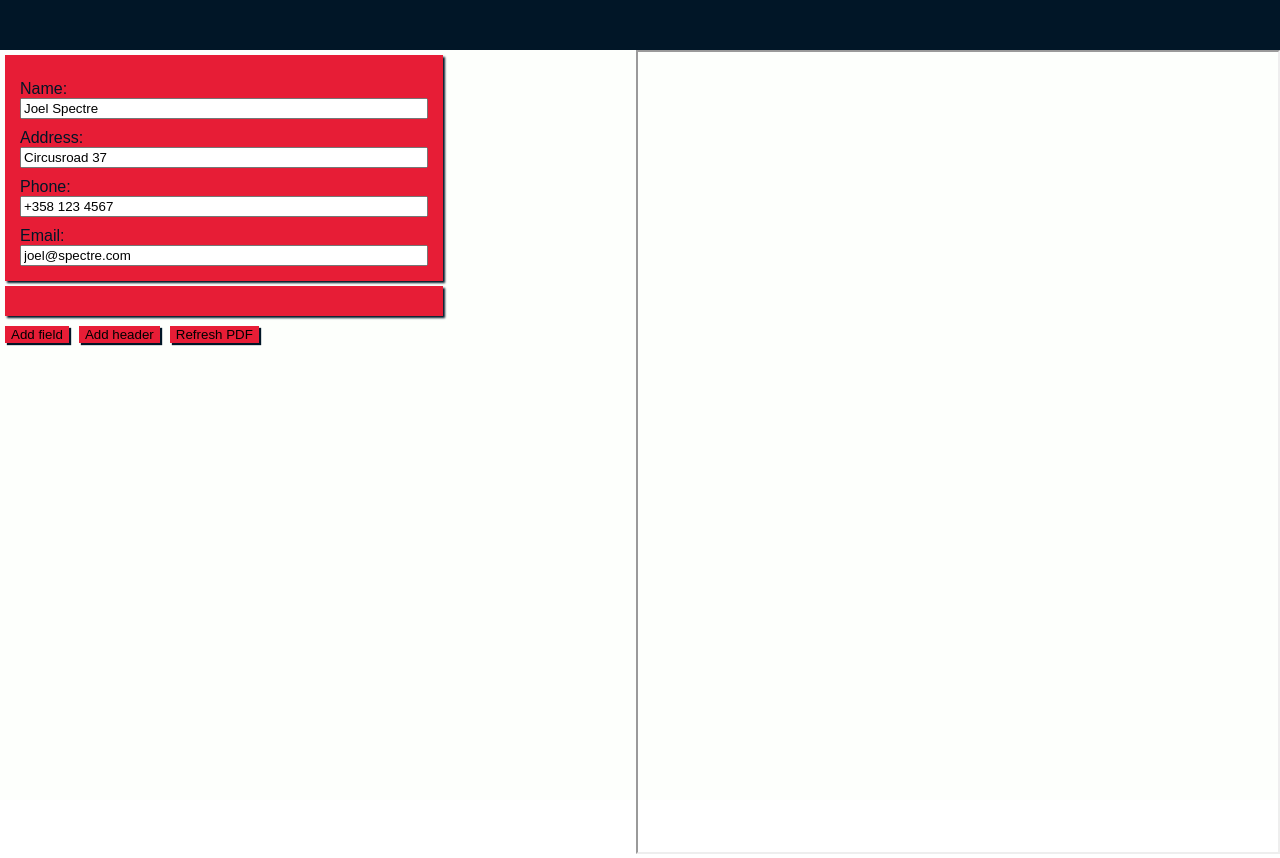
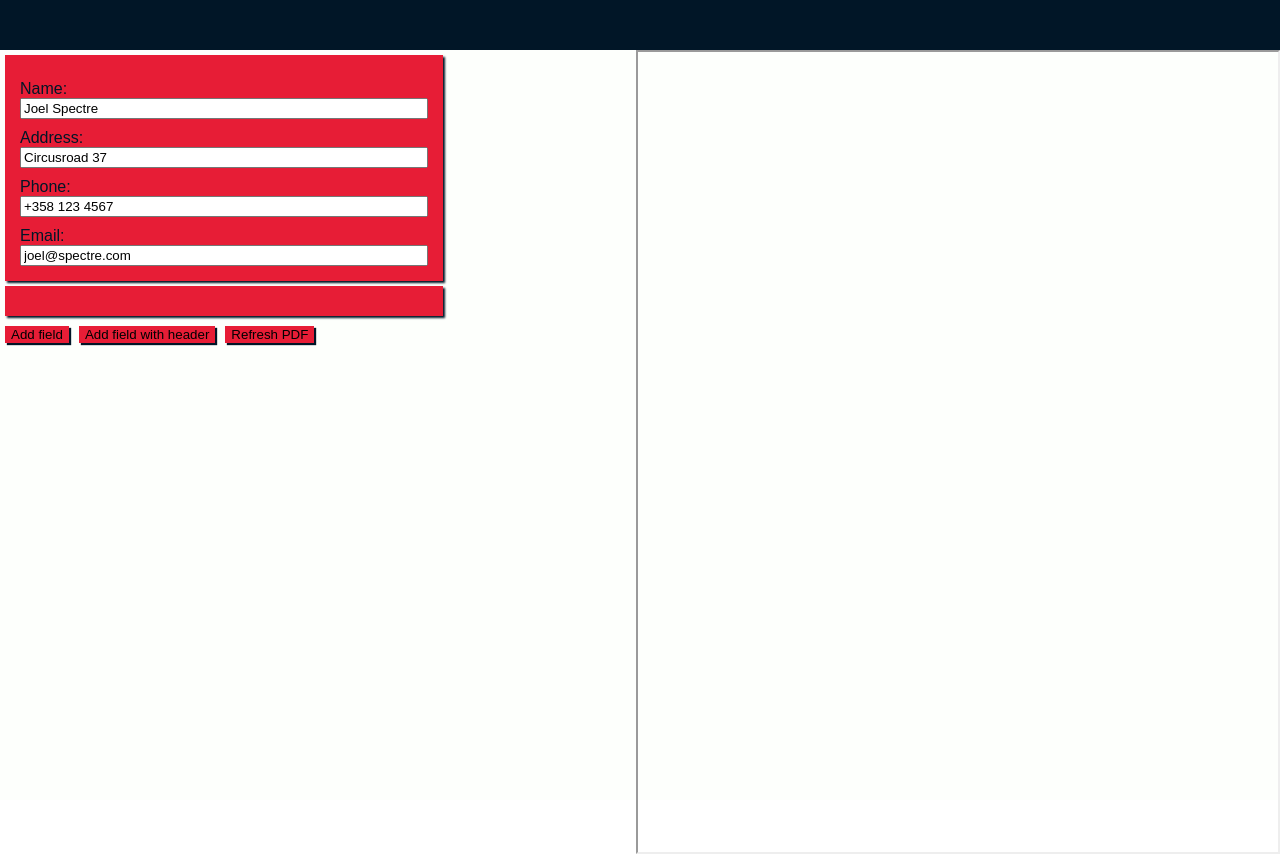
Before and after one commit to miolfo/cv-generator, a React (Create React App) app: page / in a window 1280 px wide. Built offline with nearby package versions, Linux system fonts and the light colour scheme.

Commit message:
Progress on main headers

```diff
--- a/src/App.js
+++ b/src/App.js
@@ -82,6 +82,7 @@ class App extends Component {
   addLargeField(){
     const largeFields = this.state.largeFields;
     largeFields.push({
+      showMainHeader: false,
       mainHeader: "too hard",
       header: "Sample header text",
       text: Util.loremIpsum
@@ -91,10 +92,20 @@ class App extends Component {
     })
   }
 
+
   addHeader(){
-    const headers = this.state.headers;
-    headers.push("sampleheader");
+    const largeFields = this.state.largeFields;
+    largeFields.push({
+      showMainHeader: true,
+      mainHeader: "too hard",
+      header: "Sample header text",
+      text: Util.loremIpsum
+    });
+    this.setState({
+      largeFields: largeFields
+    })
   }
+
 
   deleteLargeField(index, event){
     event.preventDefault();
--- a/src/PdfBuilder.js
+++ b/src/PdfBuilder.js
@@ -35,17 +35,8 @@ class PdfBuilder{
         //After basic info is laid out, set currentYLeft to position of larger fields starting point
         this.settings.currentYLeft += this.settings.largeFieldGap;
 
-        //Large fields and main headers
-        let prevMainHeader = "";
-        if(data.largeFields.length > 0){
-            prevMainHeader = data.largeFields[0].mainHeader;
-        }
-
         data.largeFields.forEach((obj, index) => {
-            if((prevMainHeader !== obj.mainHeader || index === 0) && prevMainHeader !== "" && prevMainHeader !== undefined){
-                this.addMainHeader(obj.mainHeader);
-            }
-            prevMainHeader = obj.mainHeader;
+            if(obj.showMainHeader) this.addMainHeader(obj.mainHeader);
             this.addLargeInfoItem(obj);
         });
 
--- a/src/PdfForm.js
+++ b/src/PdfForm.js
@@ -7,19 +7,10 @@ import UserInfoForm from './UserInfoForm';
  */
 class PdfForm extends Component{
   render(){
-    let prevMainHeader = "";
-    if(this.props.largeFields.length > 0){
-        prevMainHeader = this.props.largeFields[0].mainHeader;
-    }
-
     const largeFields = this.props.largeFields.map((obj, index) => {
-        let showMainHeader = false;
-        if((prevMainHeader !== obj.mainHeader || index === 0) && prevMainHeader !== "" && prevMainHeader !== undefined){
-            showMainHeader = true;
-        }
         return <LargeFieldForm
         key={index}
-        showMainHeader={showMainHeader}
+        showMainHeader={obj.showMainHeader}
         deleteLargeField={this.props.deleteLargeField.bind(null, index)}
         largeFieldChanged={this.props.largeFieldChanged.bind(null, index)}
         largeFieldHeader={this.props.largeFields[index].header}
@@ -34,7 +25,7 @@ class PdfForm extends Component{
           {largeFields}
         </div>
         <button type="button" onClick={this.props.addLargeField}>Add field</button>
-        <button type="button">Add header</button>
+        <button type="button" onClick={this.props.addHeader}>Add field with header</button>
         <button type="button" onClick={this.props.refreshPdf}>Refresh PDF</button>
       </div>
     )
```
